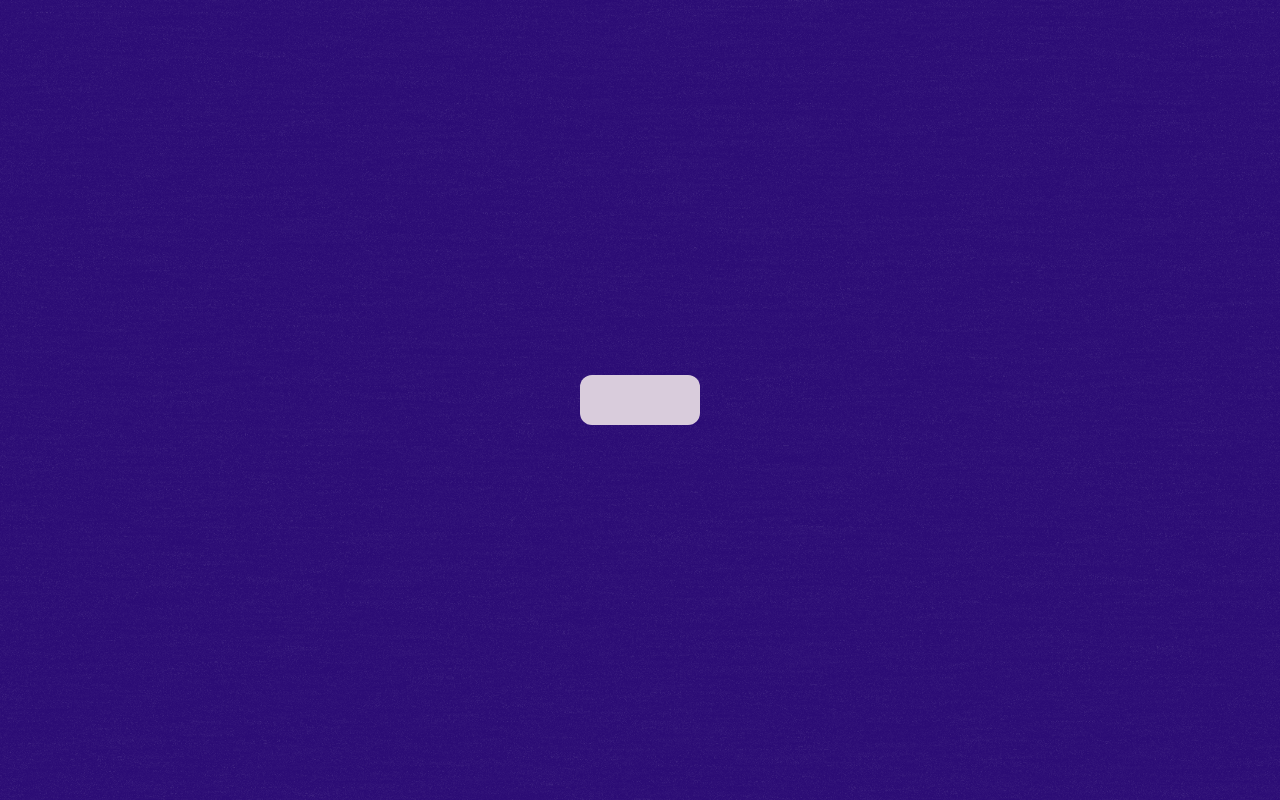
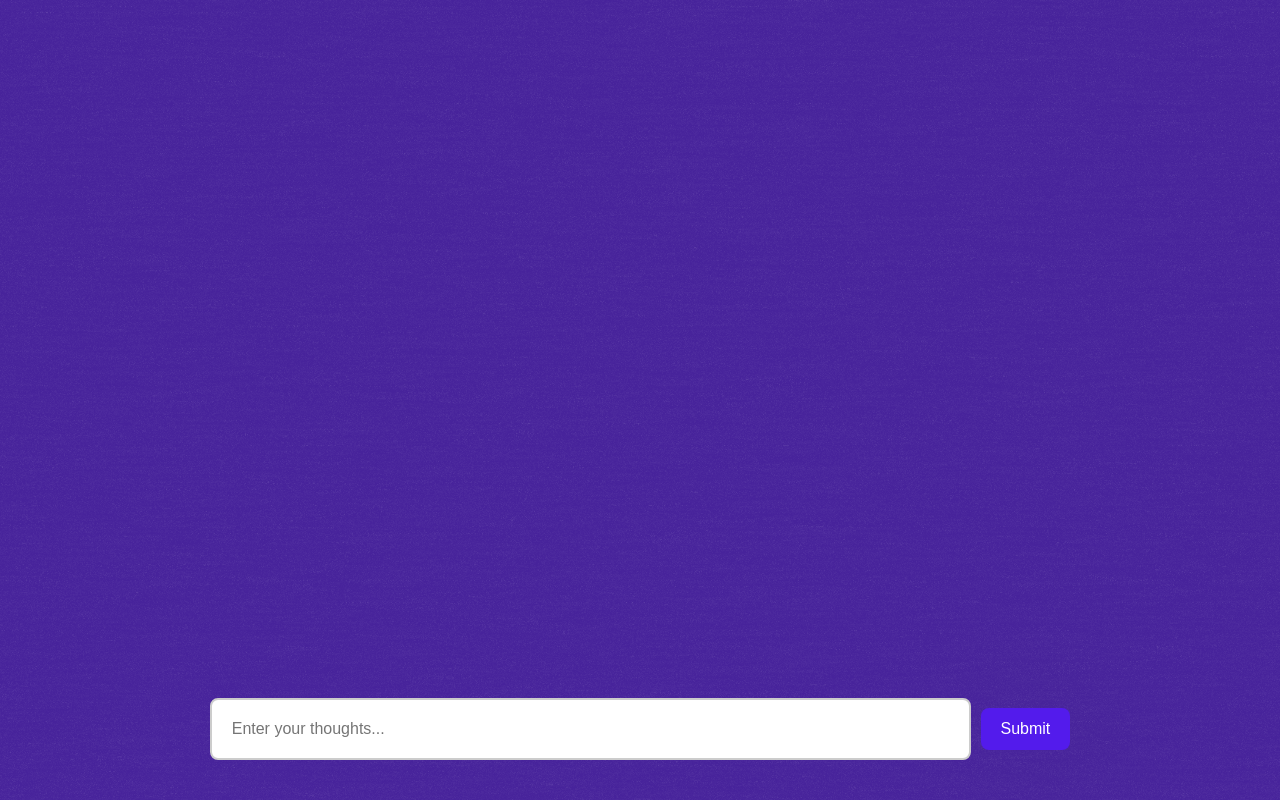
Before and after one commit to lavanyamenon15/IdeationStation, a React (Create React App) app in the folder ideationstation/: page / in a window 1280 px wide. Built offline with nearby package versions, Linux system fonts and the light colour scheme.

Commit message:
merged textbox

```diff
--- a/ideationstation/src/Stars.css
+++ b/ideationstation/src/Stars.css
@@ -8,7 +8,7 @@
   }
 
   .App-header {
-    background-color: #2b0c75;
+    background-color: rgb(71, 35, 155);
     min-height: 100vh;
     display: flex;
     flex-direction: column;
@@ -48,3 +48,39 @@
       transform: rotate(360deg);
     }
   }
+
+  .Textbox {
+    position: fixed;
+    bottom: 40px; /* Adjust distance from the bottom */
+    left: 50%;
+    transform: translateX(-50%); /* Center horizontally */
+    width: 80%; /* Adjust width */
+    display: flex;
+    justify-content: center;
+    align-items: center;
+    gap: 10px; /* Space between input and button */
+  }
+
+  .Textbox input {
+    width: 70%; /* Make input longer */
+    padding: 20px;
+    font-size: 16px;
+    border: 2px solid #ccc;
+    border-radius: 8px;
+    outline: none;
+  }
+
+  .Textbox button {
+    padding: 12px 20px;
+    font-size: 16px;
+    border: none;
+    background-color: #531bec;
+    color: white;
+    border-radius: 8px;
+    cursor: pointer;
+    transition: background-color 0.3s ease;
+  }
+
+  .Textbox button:hover {
+    background-color: #0056b3;
+  }
--- a/ideationstation/src/Stars.js
+++ b/ideationstation/src/Stars.js
@@ -45,11 +45,18 @@ function Stars() {
     return (
         <div className="Stars">
             <header className="App-header" style={{backgroundImage: `url(${background})`}}>
-                <button type="button" className="button" onClick={addStar}></button>
             </header>
 
             <div className="star-container">
                     {stars}
+            </div>
+
+            <div className="Textbox">
+                <input
+                    type="text"
+                    placeholder="Enter your thoughts..."
+                />
+                <button type="button" className="button" onClick={addStar}>Submit</button>
             </div>
         </div>
     );
```
